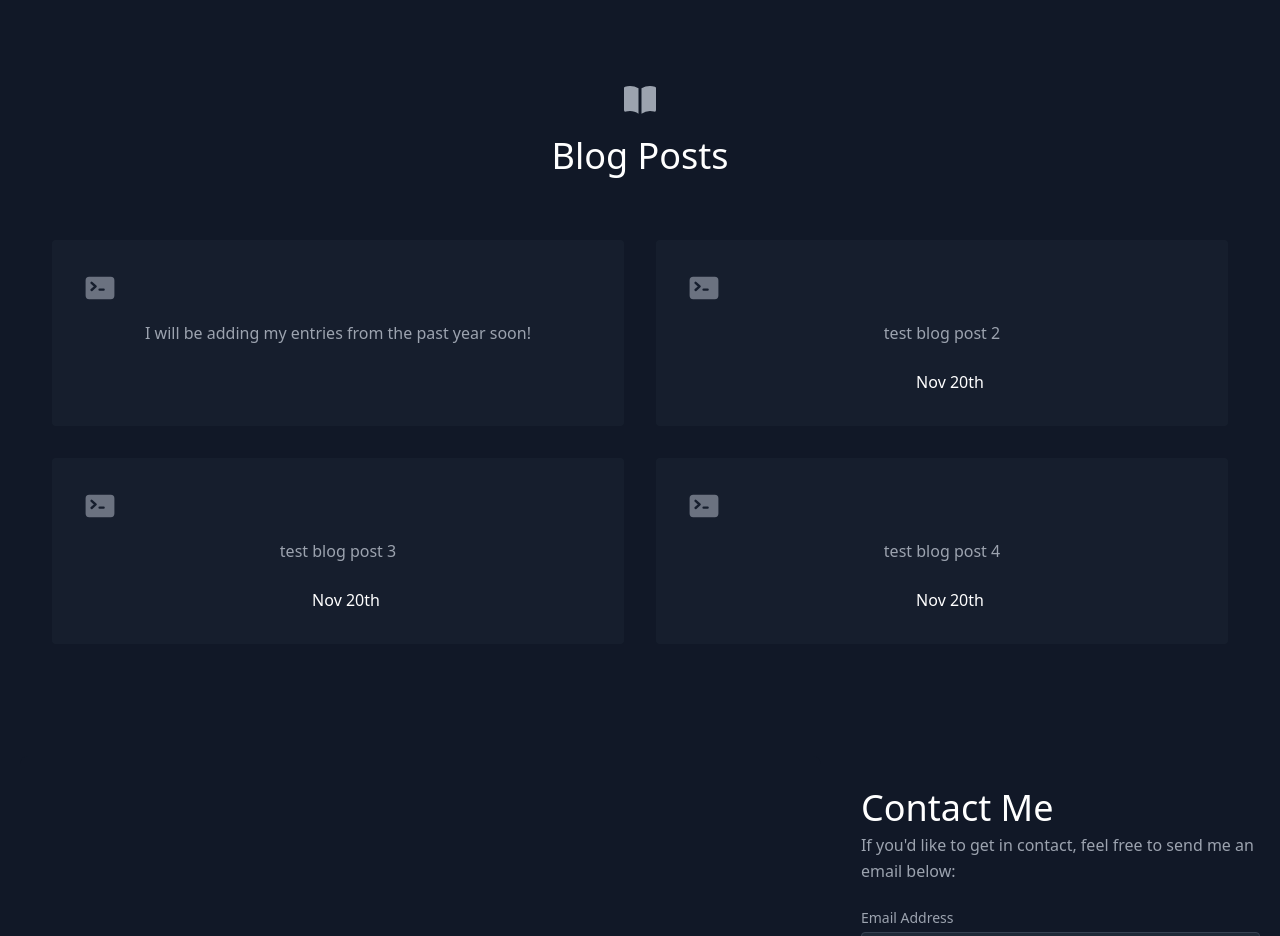
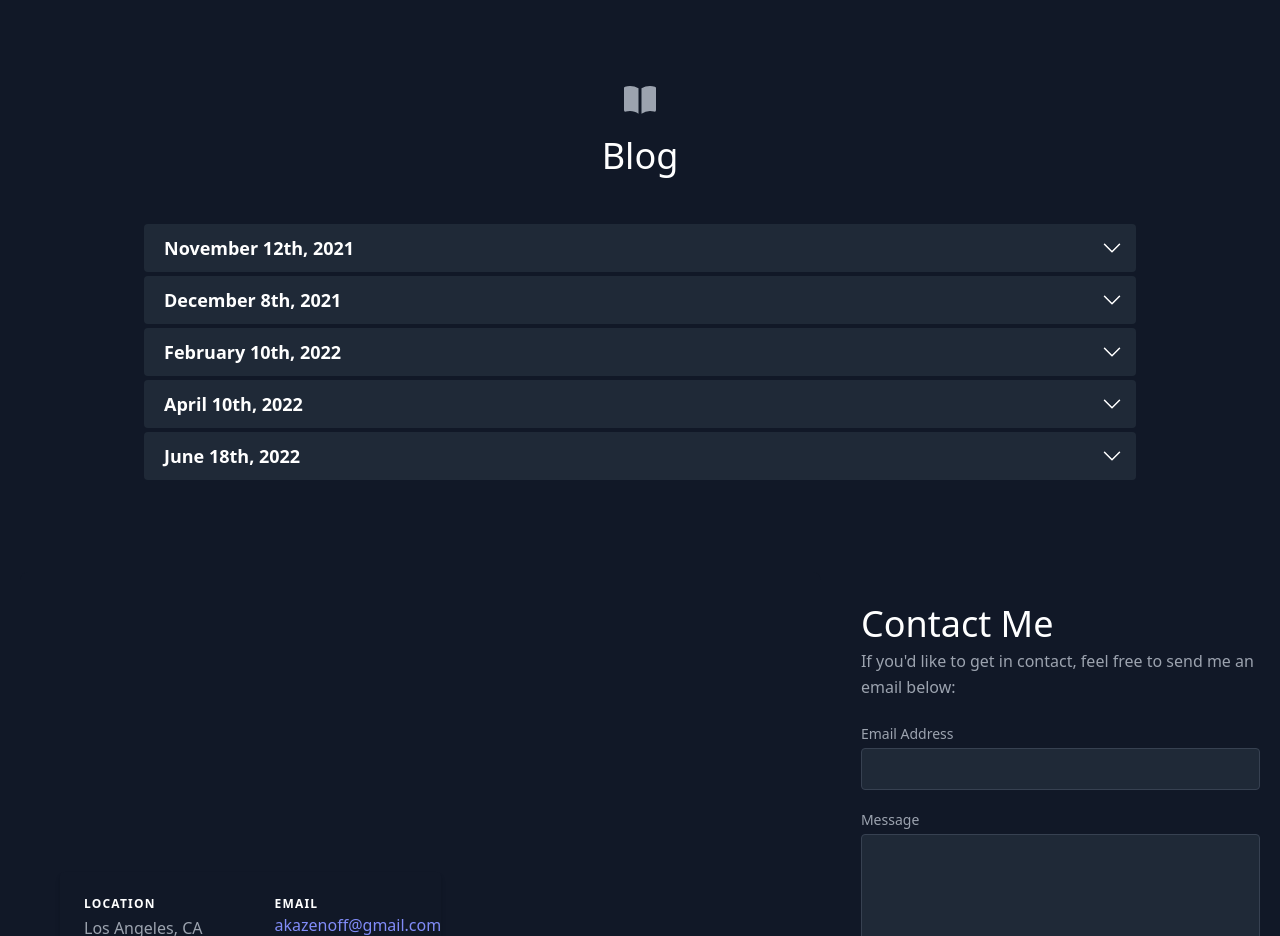
Before and after one commit to AlexKazz/portfolio-site, a React (Create React App) app: page / in a window 1280 px wide. Shown: the part 1980-2916 px from the top of the page. Built offline with nearby package versions, Linux system fonts and the light colour scheme; the HTML template or start-up script is replaced by a standard one.

Commit message:
add blog content and functionality

```diff
--- a/package.json
+++ b/package.json
@@ -16,6 +16,7 @@
     "emailjs-com": "^3.2.0",
     "react": "^18.2.0",
     "react-dom": "^18.2.0",
+    "react-router-dom": "^6.4.2",
     "react-scripts": "5.0.1",
     "web-vitals": "^2.1.4"
   },
--- a/src/components/Blog.js
+++ b/src/components/Blog.js
@@ -8,20 +8,47 @@ export default function Blog() {
       <div className='container px-5 py-10 mx-auto text-center'>
         <BookOpenIcon className='w-10 inline-block mb-4' />
         <h1 className='sm:text-4xl text-3xl font-medium title-font text-white mb-12'>
-          Blog Posts
+          Blog
         </h1>
-        <div className='flex flex-wrap m-4'>
+        <div className='flex flex-col lg:w-4/5 items-center sm:mx-auto sm:mb-2 -mx-2'>
           {blogPosts.map((blogPost) => (
-            <div key={blogPost.content} className='p-4 md:w-1/2 w-full'>
-              <div className='h-full bg-gray-800 bg-opacity-40 p-8 rounded'>
-                <CommandLineIcon className='block w-8 text-gray-500 mb-4' />
-                <p className='leading-relaxed mb-6'>{blogPost.content}</p>
-                <div className='inline-flex items-center'>
-                  <span className='flex-grow flex flex-col pl-4'>
-                    <span className='title-font font-medium text-white'>
-                      {blogPost.date}
-                    </span>
-                  </span>
+            <div
+              key={blogPost.date}
+              className='rounded mb-1 relative w-full overflow-hidden'
+            >
+              <input
+                type='checkbox'
+                className='peer absolute top-0 inset-x-0 w-full h-12 opacity-0 z-10 cursor-pointer'
+              />
+              <div className='bg-gray-800 h-12 w-full pl-5 flex items-center'>
+                <h1 className='text-lg font-semibold text-white'>
+                  {blogPost.date}
+                </h1>
+              </div>
+
+              {/* Arrow Icon */}
+              <div className='absolute top-3 right-3 text-white transition-transform duration-300 rotate-0 peer-checked:rotate-180'>
+                <svg
+                  xmlns='http://www.w3.org/2000/svg'
+                  fill='none'
+                  viewBox='0 0 24 24'
+                  strokeWidth='1.5'
+                  stroke='currentColor'
+                  className='w-6 h-6'
+                >
+                  <path
+                    strokeLinecap='round'
+                    strokeLinejoin='round'
+                    d='M19.5 8.25l-7.5 7.5-7.5-7.5'
+                  />
+                </svg>
+              </div>
+              <div
+                className='
+          bg-white text-gray-800 overflow-hidden transition-all duration-500 max-h-0 peer-checked:max-h-full'
+              >
+                <div className='p-4'>
+                  <p>{blogPost.content}</p>
                 </div>
               </div>
             </div>
--- a/src/data.js
+++ b/src/data.js
@@ -36,19 +36,35 @@ export const skills = [
 
 export const blogPosts = [
   {
-    content: 'I will be adding my entries from the past year soon!',
-    date: '',
+    content: `I just finished a ~7 hour crash course in javascript on scrimba. I had trouble with the final practice challenges, as some things in my brain haven't clicked yet. I'm still trying to wrap my head around how certain things like arrays, for loops and parameters all fit in with each other. I'm confident with things like buttons, basic css text & color formatting, certain aspects of functions, variables and setting up for loops, but even then I'd still need a quick peek at the solutions. It feels like my brain is trying to comprehend certain things but can't quite yet. Nonetheless, I feel pretty good about it and I'm starting the ~80 hour frontend developer path on scrimba today. Wish me luck :)`,
+    date: 'November 12th, 2021',
   },
   {
-    content: 'test blog post 2',
-    date: 'Nov 20th',
+    content: `I'm about a quarter of the way through the 80 hour frontend path on scrimba. A friend who has been my coding mentor contacted me yesterday and recommended I start The Odin Project. Reading through the introductory section, I felt like scrimba may be a bit on the "hand-holdy" side, and although I like it, TOP seems like it doesn't hold your hand as much and forces you to figure things out on your own a bit more. The introductory section spends a lot of time giving you a bird's eye view of the coding journey, and common misconceptions. I decided I'm going to write down how I feel about my coding knowledge so far -
+
+    I can do basic html & css, and feel pretty good about them. I know how to do buttons, styling, spacing, classes and IDs, and basic "getdocumentbyID" stuff in javascript.
+
+    I did some "for" loops and arrays in scrimba, but I need to brush up on them.
+
+    Not sure how to use git or GitHub. No idea :)
+
+    I'm getting better at navigating VS code (creating the .html / .css pages & "running" them in the browser).
+
+    Still need practice with terminal and learning CS basics. I understand that data exists on servers and my friend's basic flowchart of how the internet works, but that's about it.
+
+    Besides basic html, basic css, and a microscopic fraction of javascript, I know nothing about other languages and still have no idea what I'm doing :)`,
+    date: 'December 8th, 2021',
   },
   {
-    content: 'test blog post 3',
-    date: 'Nov 20th',
+    content: `I just finished the last 2 exercises, of the first 7 javascript exercises in TOP fundamentals part 4, and let me just say...what a massive hit of dopamine I got finishing those lol. Some of these exercises were so difficult for me to wrap my head around, especially some of the string ones. They took me days, and I was losing some confidence in my abilities and my intelligence. I took a step back from my unrealistic expectations of finishing all of these exercises in a day with ease, and worked on them a day at a time. I think sumAll took me at least a couple days to complete, but I DID IT. Then today I completed the last 2, and they weren't that hard for me! It's like all the thinking and analyzing with loops, arrays, conditionals, and the syntax that goes along with those for the previous exercises finally caused them to really start clicking in my brain. If I had do redo them, I would definitely need to google everything again, but I would be way more confident this time. God damn.`,
+    date: 'February 10th, 2022',
   },
   {
-    content: 'test blog post 4',
-    date: 'Nov 20th',
+    content: `I'm working through the code smith CSX course challenges before I schedule a technical interview for that. I'm going to schedule a technical interview tomorrow for fullstack, and I already have a non-tech interview for hack reactor in the beginning of May. These are the 3 best schools on my list, so I'm trying to focus on getting into these ones first. I'm putting coding projects on hiatus and really trying to hone my algorithm and function skills, in addition to just learning more about javascript. I still need to learn recursion, promises, and some other stuff, and right now I'm deep into callback functions. For some of these CSX challenges, I can do them in less than 5 minutes. Other ones are way tougher, and still confusing to me even after checking the solutions. Anyway, back to work. Hopefully by my next entry I understand callback functions a little better :)`,
+    date: 'April 10th, 2022',
+  },
+  {
+    content: `SUP. I've got 13 out of 49 specs passing so far on this fullstack checkpoint ;) I just spent like an hour (at least) on figuring out how to change snake case to title case ('hello_world' to 'Hello World). My head hurts. BUT I figured out how to use the other parameters that the map method accepts. I always just ignored them, but I looked it up and saw how it has the index parameter, which was super useful. I know I maybe spent a bit too much time on that, but I still have a couple days left, and god damn do I feel good about figuring that out.`,
+    date: 'June 18th, 2022',
   },
 ];
```
Also changed, not shown: 1 other file (tests, documents, lock files or other folders).
